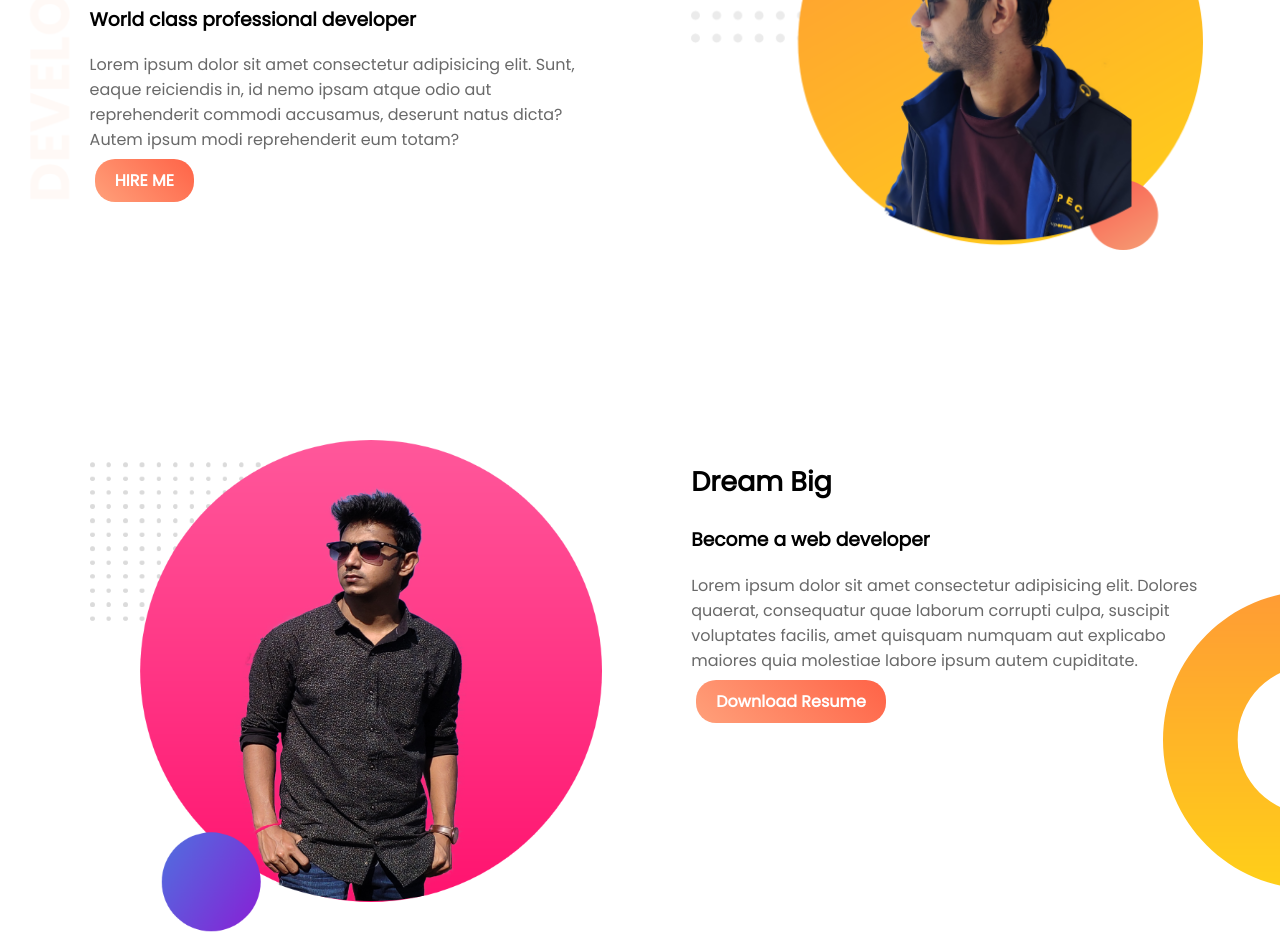
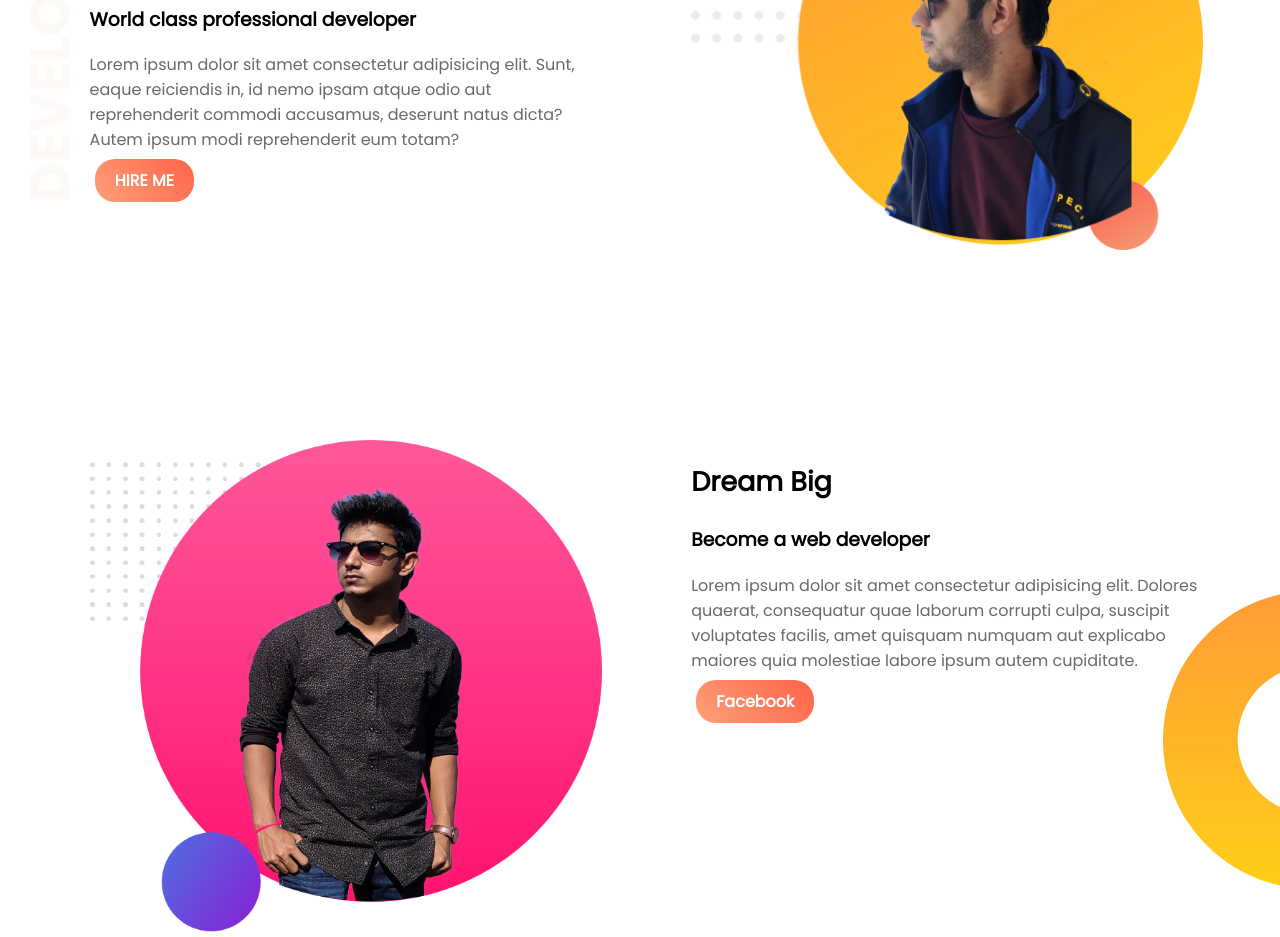
Before and after one commit to sajib1403/web-portfolio, a plain HTML site: page index.html in a window 1280 px wide. Shown: the part 160-1097 px from the top of the page. Drawn offline with Linux system fonts and the light colour scheme.

Commit message:
changed contact info

```diff
--- a/index.html
+++ b/index.html
@@ -29,7 +29,7 @@
             <h2>Dream Big</h2>
             <h3>Become a web developer</h3>
             <p>Lorem ipsum dolor sit amet consectetur adipisicing elit. Dolores quaerat, consequatur quae laborum corrupti culpa, suscipit voluptates facilis, amet quisquam numquam aut explicabo maiores quia molestiae labore ipsum autem cupiditate.</p>
-            <a class="link-button" target="_blank" href="https://www.linkedin.com/in/sajibul-hasan-chowdhury-2a3ab3202/">Download Resume</a>
+            <a class="link-button" target="_blank" href="https://www.facebook.com/sajibul.hasan.1403/">Facebook</a>
         </div>
     </section>
     <h2>Experiences</h2>
```
